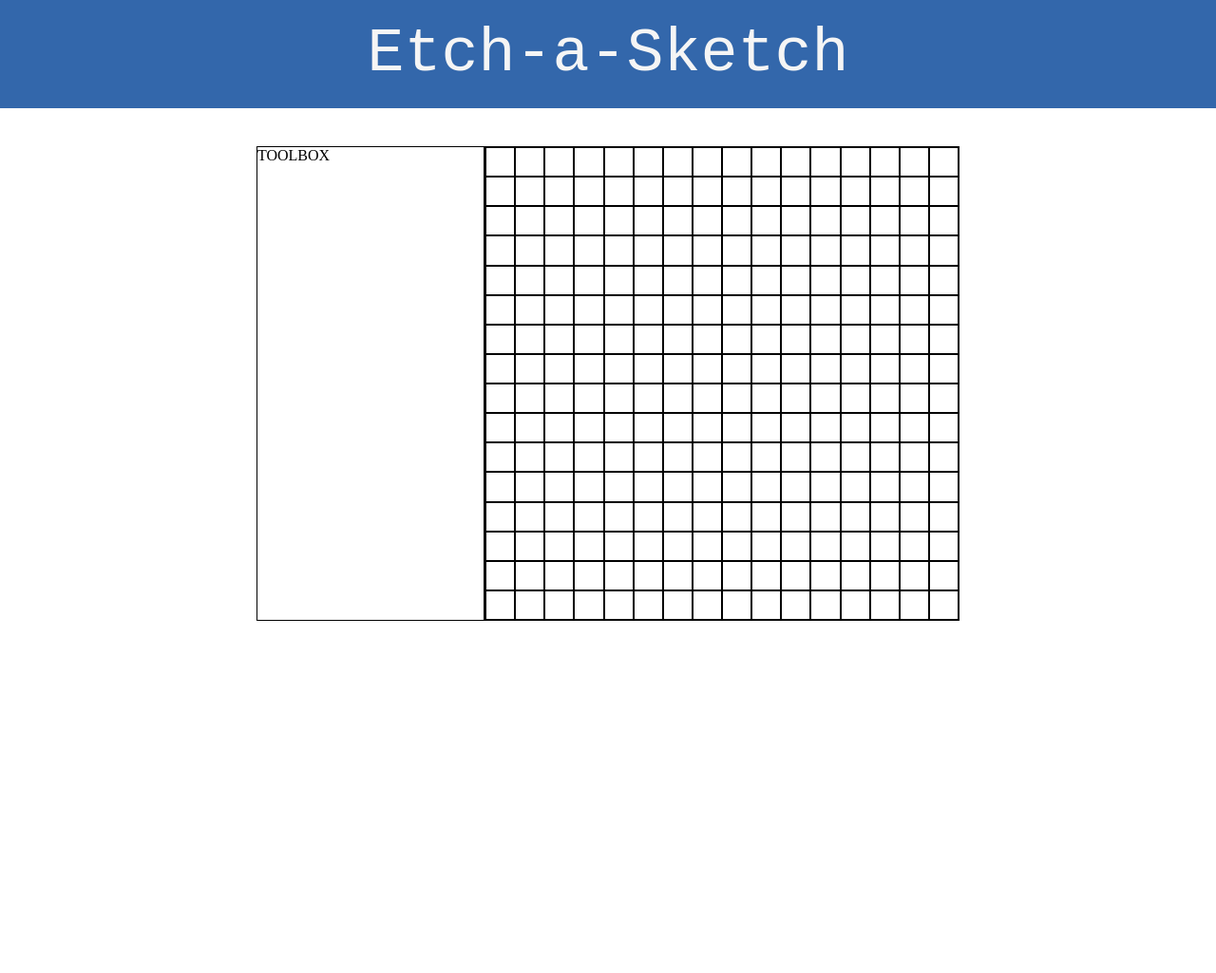
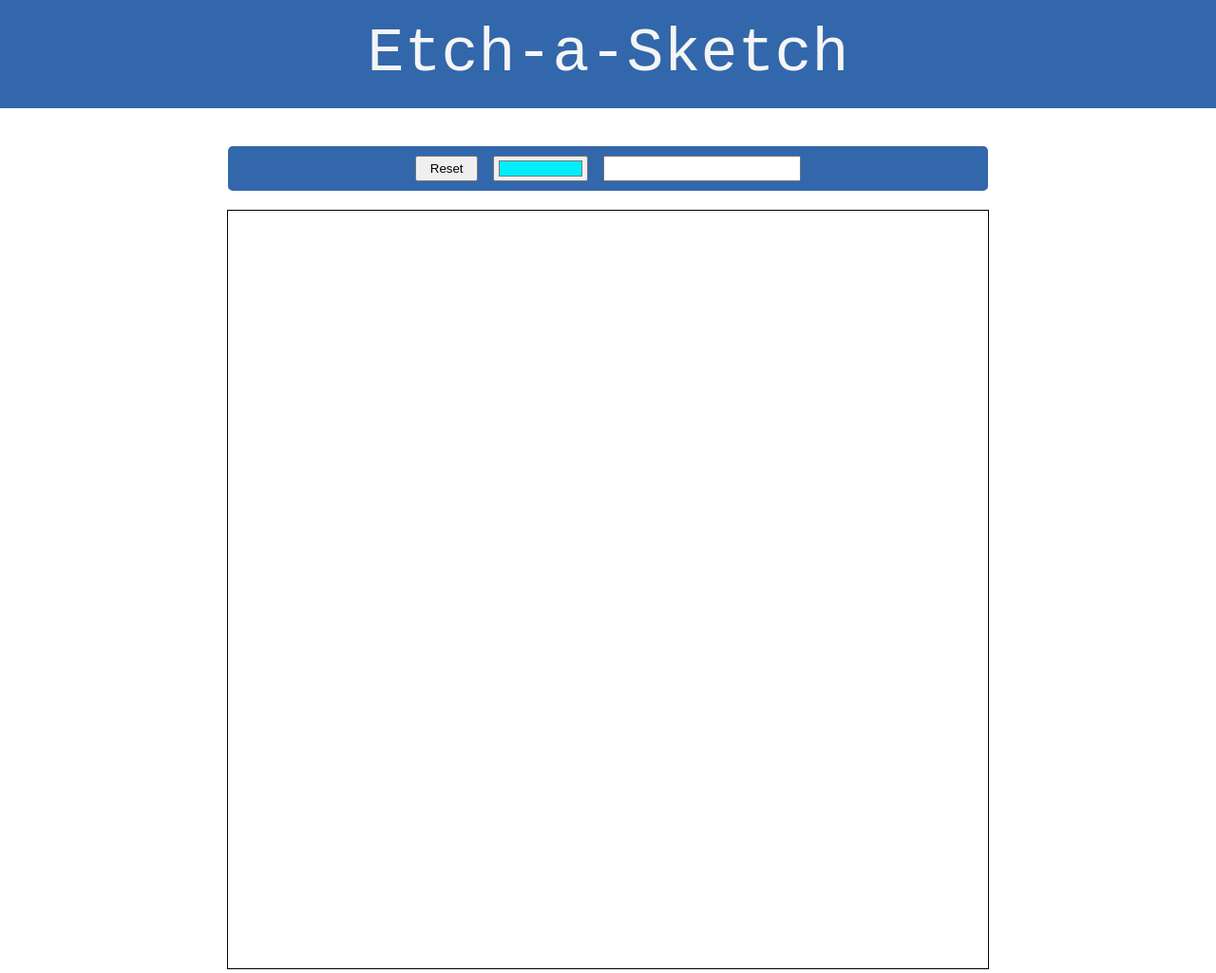
Before and after one commit to FirdausAbdullah/etch-a-sketch, a plain HTML site: page index.html in a window 1280 px wide. Shown: the whole page at 95% size. Before the commit the page ends 800 px from the top, so only its background shows below. Drawn offline with Linux system fonts and the light colour scheme.

Commit message:
Add a cleaner way to generate pixels and change drawing color. Make changes to UI.

```diff
--- a/index.html
+++ b/index.html
@@ -9,7 +9,11 @@
 <body>
     <header class="heading">Etch-a-Sketch</header>
     <div class="main">
-        <div class="tool-box">TOOLBOX</div>
+        <div class="tool-box">
+            <button class="reset">Reset</button>
+            <input type="color" value="#00eeff" class="color">
+            <input type="number" class="size">
+        </div>
         <div class="pixel-container"></div>
     </div>
 
--- a/script.js
+++ b/script.js
@@ -3,33 +3,53 @@ Etch-a-Sketch project
 TOP prescribed project
 */
 
-let currentColor = 'black';
 
-function mouseDown(e) {
-    e.target.style.background = currentColor;
+
+const inputColor = document.querySelector('.color');
+inputColor.addEventListener('input',(e)=>{currentColor = e.target.value;});
+let currentColor = inputColor.value;
+
+let currentSize=12;
+
+const pixelContainer = document.querySelector('.pixel-container');
+
+let click=0;
+function changeColor(e) {
+
+    if(e.type === "click" && click == 0){
+        click = 1;
+    }
+
+    else if(e.type === "click" && click == 1){
+        click = 0;
+    }
+
+    if(click){
+    e.target.style.background = currentColor;}
 }
+
+
 function makePixel (pixelRow, pixelColumn){
-    const pixelContainer = document.querySelector('.pixel-container');
+
     const pixel = document.createElement('div');
-    let row = (pixelContainer.clientHeight)/pixelRow;
-    let column = (pixelContainer.clientWidth)/pixelColumn;
-    pixel.style.width = `${column}px`;
-    pixel.style.height = `${row}px`;
-    pixel.style.border = '1px solid black';
+    pixel.style.width = `${pixelColumn}px`;
+    pixel.style.height = `${pixelRow}px`;
     pixel.className = 'pixel';
-    pixel.addEventListener('mousedown',(e)=>{mouseDown(e);});
+    pixel.addEventListener('mouseover',(e)=>{changeColor(e);});
+    pixel.addEventListener('click',(e)=>{changeColor(e);});
     pixelContainer.appendChild(pixel);
 }
 
 function drawGrid(row,column){
+    //let pixelRow = (pixelContainer.clientHeight)/row;
+    //let pixelColumn = (pixelContainer.clientWidth)/column;
+    let pixelRow = 800/row;
+    let pixelColumn = 800/column;
     for(let i=0; i<(row*column);i++){
-        makePixel(row,column);
+        makePixel(pixelRow,pixelColumn);
     }
 
 }
 
 
-
-
-
-drawGrid(16,16);
+drawGrid(20,20);
--- a/style.css
+++ b/style.css
@@ -16,24 +16,41 @@
 
 .main {
     width:100vw;
-    display: grid;
-    justify-content: center;
+    height:100%;
     padding: 40px;
     display: flex;
+    flex-direction: column;
     justify-content:center;
+    align-items: center;
+    gap: 20px;
 }
 
 .pixel-container {
-    width: 500px;
-    height: 500px;
+    width: 802px;
+    height: 800px;
     border: 1px solid black;
     display: flex;
     flex-wrap: wrap;
-    align-self: flex-start;
 }
 
 
 .tool-box {
-    width: 20%;
-    border: 1px solid black;
+    width: 800px;
+    background-color: #3367ab;
+    border-radius: 5px;
+    display: flex;
+    justify-content: center;
+    padding: 10px;
+    gap: 1em;
 }
+
+.reset, input {
+    height: 2em;
+    padding: 0 1em;
+}
+
+.color {
+    padding: 0 0.25em;
+    width: 100px;
+
+}
```
